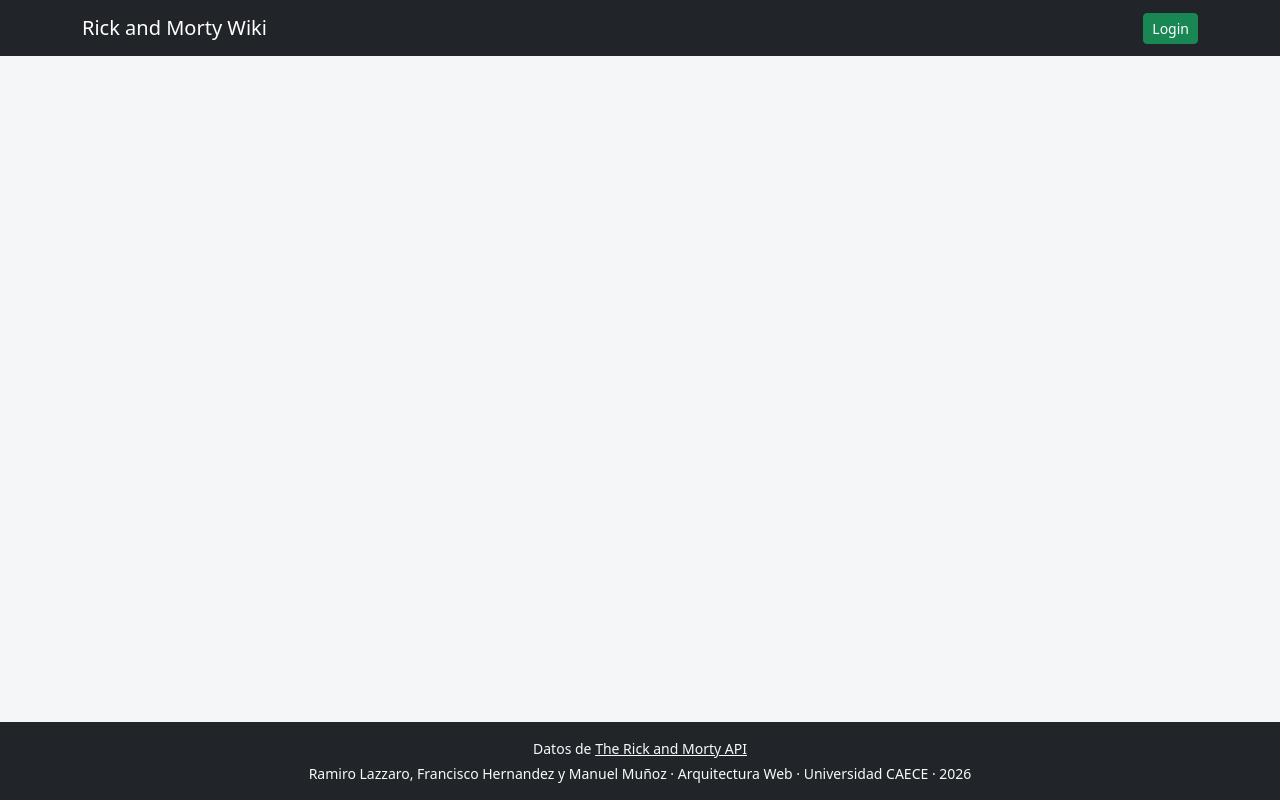
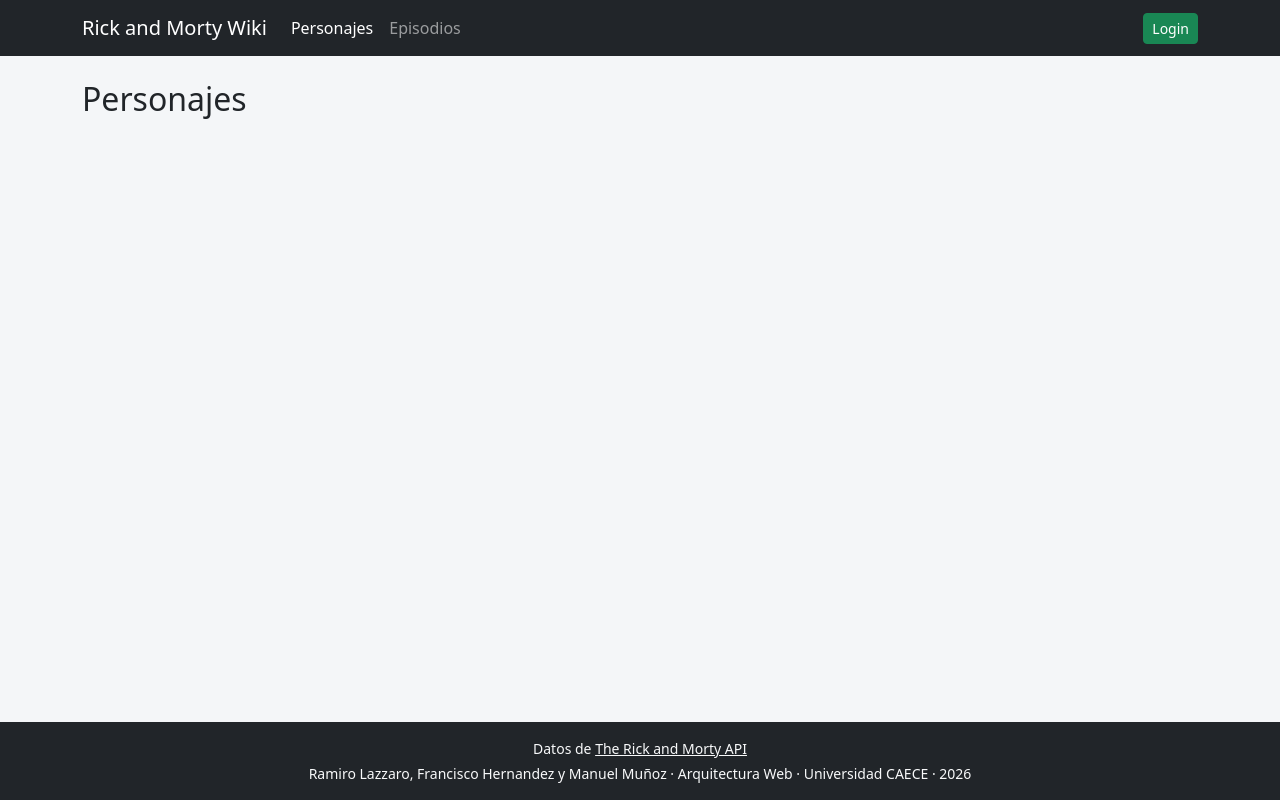
Before and after one commit to ramalazzaro/rickmorty-app, an Angular app: page / in a window 1280 px wide. Built offline with nearby package versions, Linux system fonts and the light colour scheme.

Commit message:
Rutas de personajes y episodios con routerLink

```diff
--- a/src/app/app.routes.ts
+++ b/src/app/app.routes.ts
@@ -1,3 +1,10 @@
 import { Routes } from '@angular/router';
+import { CharactersPage } from './pages/characters/characters-page';
+import { EpisodesPage } from './pages/episodes/episodes-page';
 
-export const routes: Routes = [];
+export const routes: Routes = [
+  { path: '', component: CharactersPage },
+  { path: 'episodios', component: EpisodesPage },
+  // cualquier otra ruta vuelve al inicio
+  { path: '**', redirectTo: '' },
+];
--- a/src/app/components/shared/header/header.html
+++ b/src/app/components/shared/header/header.html
@@ -1,7 +1,18 @@
 <nav class="navbar navbar-expand bg-dark" data-bs-theme="dark">
   <div class="container flex-wrap">
-    <a class="navbar-brand" href="#">Rick and Morty Wiki</a>
+    <a class="navbar-brand" routerLink="/">Rick and Morty Wiki</a>
 
-    <button class="btn btn-success btn-sm ms-auto">Login</button>
+    <ul class="navbar-nav me-auto">
+      <li class="nav-item">
+        <a class="nav-link" routerLink="/" routerLinkActive="active" [routerLinkActiveOptions]="{ exact: true }">
+          Personajes
+        </a>
+      </li>
+      <li class="nav-item">
+        <a class="nav-link" [routerLink]="['/episodios']" routerLinkActive="active">Episodios</a>
+      </li>
+    </ul>
+
+    <button class="btn btn-success btn-sm">Login</button>
   </div>
 </nav>
--- a/src/app/components/shared/header/header.ts
+++ b/src/app/components/shared/header/header.ts
@@ -1,7 +1,8 @@
 import { Component } from '@angular/core';
+import { RouterLink, RouterLinkActive } from '@angular/router';
 
 @Component({
-  imports: [],
+  imports: [RouterLink, RouterLinkActive],
   selector: 'app-header',
   templateUrl: './header.html',
 })
--- /dev/null
+++ b/src/app/pages/characters/characters-page.html
@@ -0,0 +1 @@
+<h2>Personajes</h2>
--- /dev/null
+++ b/src/app/pages/characters/characters-page.ts
@@ -0,0 +1,9 @@
+import { Component } from '@angular/core';
+
+@Component({
+  imports: [],
+  selector: 'app-characters-page',
+  styleUrl: './characters-page.css',
+  templateUrl: './characters-page.html',
+})
+export class CharactersPage {}
--- /dev/null
+++ b/src/app/pages/episodes/episodes-page.html
@@ -0,0 +1 @@
+<h2>Episodios</h2>
--- /dev/null
+++ b/src/app/pages/episodes/episodes-page.ts
@@ -0,0 +1,9 @@
+import { Component } from '@angular/core';
+
+@Component({
+  imports: [],
+  selector: 'app-episodes-page',
+  styleUrl: './episodes-page.css',
+  templateUrl: './episodes-page.html',
+})
+export class EpisodesPage {}
```
Also changed, not shown: src/app/pages/characters/characters-page.css (added), src/app/pages/episodes/episodes-page.css (added).
